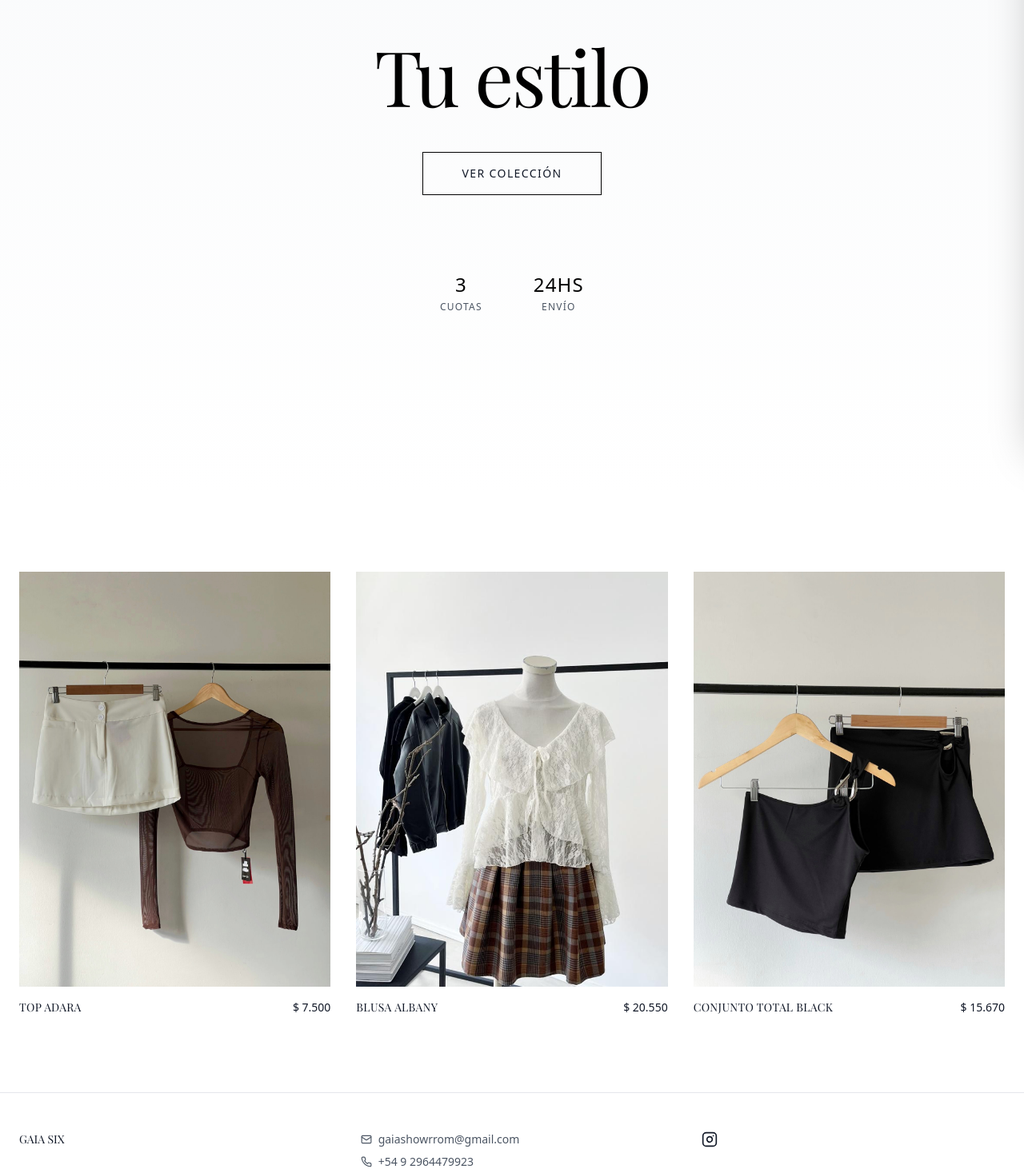
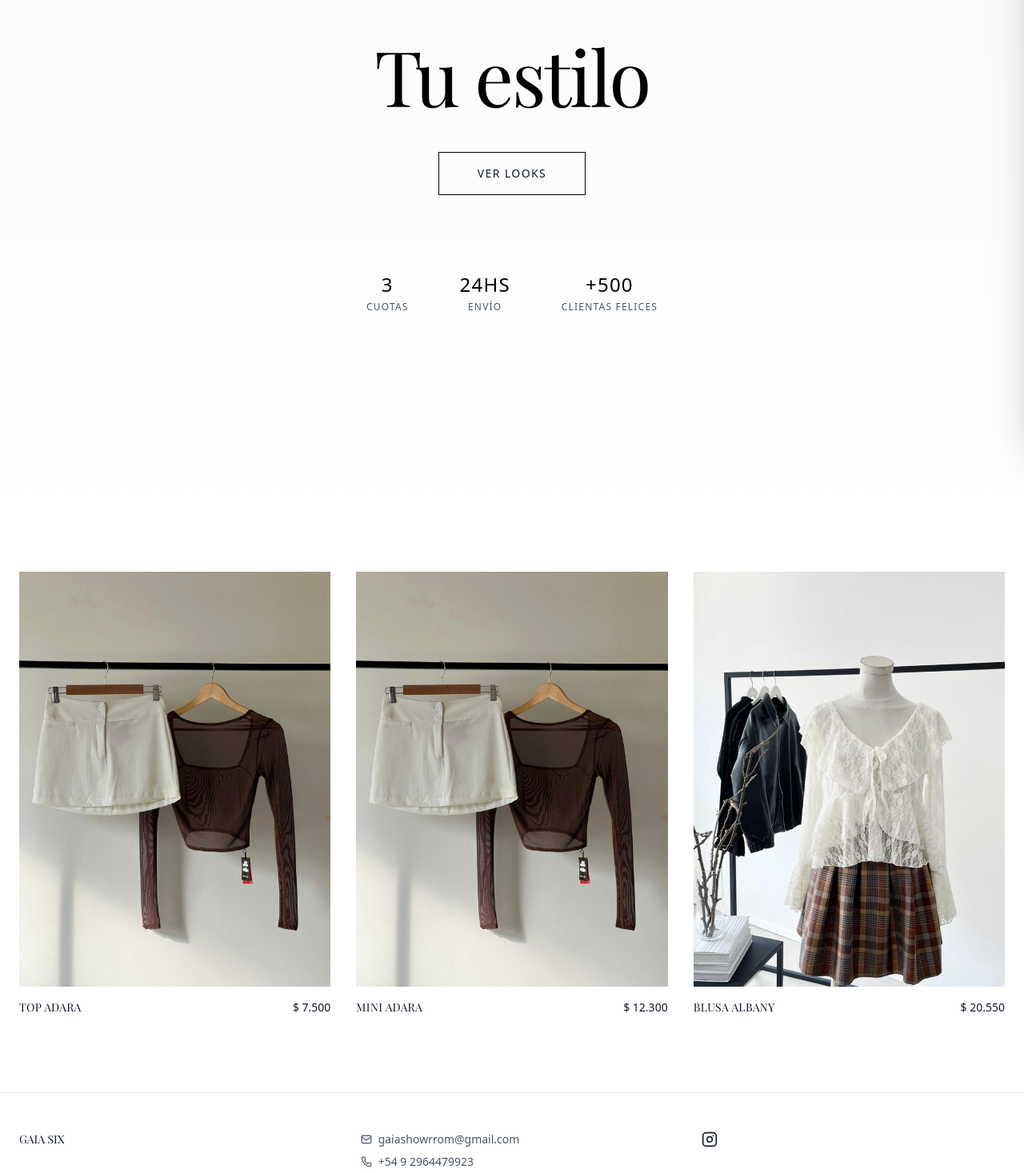
Before and after one commit to nadiaescobbb/gaiasix-, a Next.js app: page / in a window 1280 px wide. Shown: the part 246-1713 px from the top of the page at 80% size. Built offline with nearby package versions, Linux system fonts and the light colour scheme; a web font is replaced by a local one.

Commit message:
actualizar

```diff
--- a/app/page.jsx
+++ b/app/page.jsx
@@ -7,11 +7,21 @@ const products = [
   {
     id: 1,
     name: 'top adara',
-    category: 'vestidos',
+    category: 'tops',
     price: 7500,
     image: '/images/products/top-adara-.jpg',
     sizes: ['S'],
   },
+
+  {
+    id: 1,
+    name: 'mini adara',
+    category: 'faldas',
+    price: 12300,
+    image: '/images/products/top-adara-.jpg',
+    sizes: ['S'],
+  },
+
   {
     id: 2,
     name: 'blusa albany',
@@ -22,8 +32,8 @@ const products = [
   },
   {
     id: 3,
-    name: 'conjunto total black',
-    category: 'faldas',
+    name: 'set total black',
+    category: 'set',
     price: 15670,
     image: '/images/products/conjunto-negro.jpg',
     sizes: ['S'],
@@ -31,7 +41,7 @@ const products = [
   {
     id: 4,
     name: 'top borgo',
-    category: 'faldas',
+    category: 'tops',
     price: 12450,
     image: '/images/products/top-borgo.jpg',
     sizes: ['S', 'M'],
@@ -43,7 +53,8 @@ const categories = [
   { id: 'blusas', name: 'Blusas' },
   { id: 'pantalones', name: 'Pantalones' },
   { id: 'faldas', name: 'Faldas' },
-  { id: 'conjuntos', name: 'Conjuntos' }
+  { id: 'set', name: 'Set' },
+  { id: 'tops', name: 'Tops' },
 ];
 
 const authService = {
@@ -291,7 +302,7 @@ export default function GaiaSix() {
               onClick={() => setCurrentPage('shop')}
               className="border border-black px-12 py-4 text-sm uppercase tracking-widest hover:bg-black hover:text-white transition-all duration-300"
             >
-              Ver Colección
+              Ver looks
             </button>
 
             <div className="flex justify-center gap-16 pt-12 text-xs uppercase tracking-widest text-gray-600">
@@ -302,6 +313,10 @@ export default function GaiaSix() {
               <div className="text-center">
                 <p className="text-2xl font-light text-black">24hs</p>
                 <p className="mt-1">Envío</p>
+              </div>
+                <div className="text-center">
+                <p className="text-2xl font-light text-black">+500</p>
+                <p className="mt-1">clientas felices</p>
               </div>
             </div>
           </div>
```
